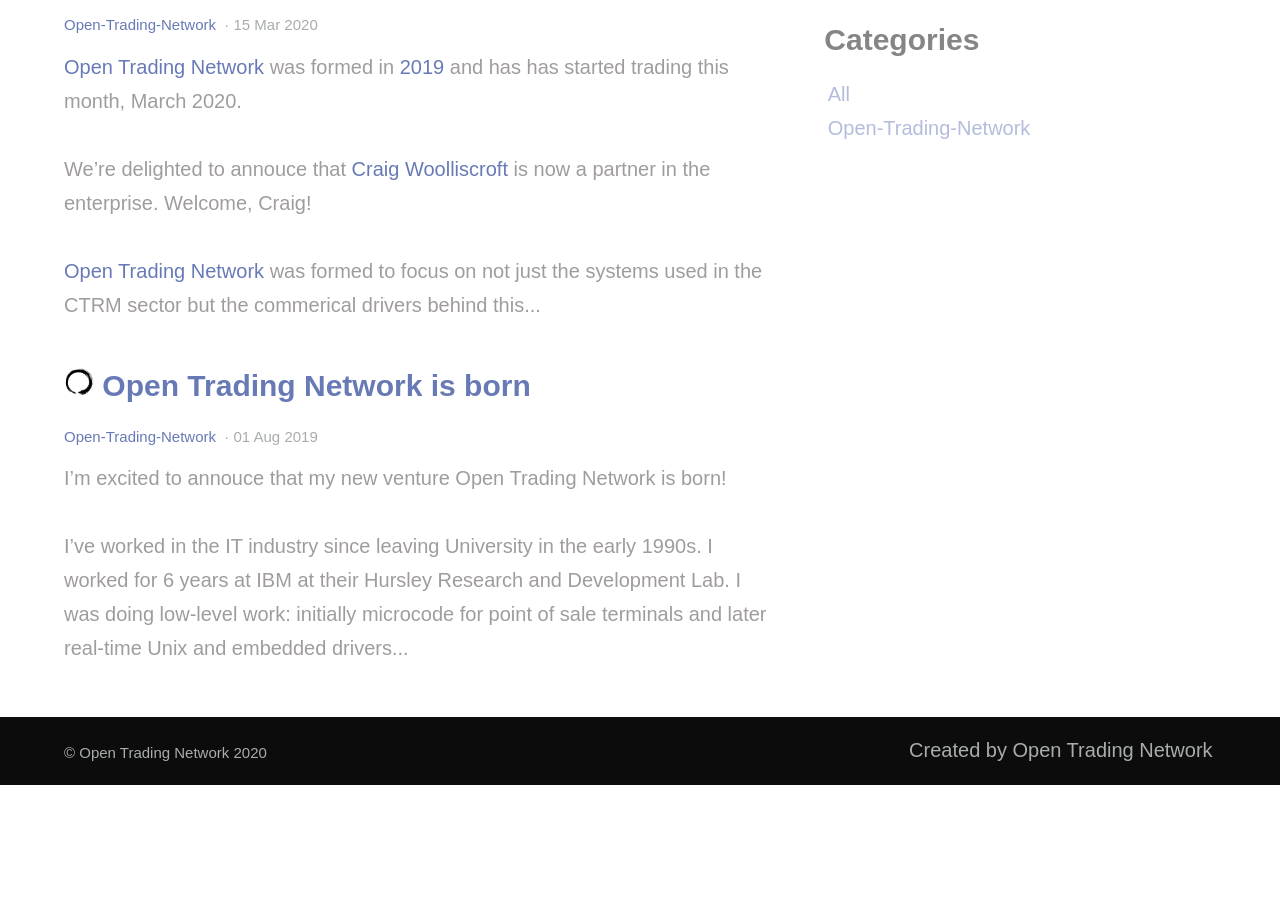
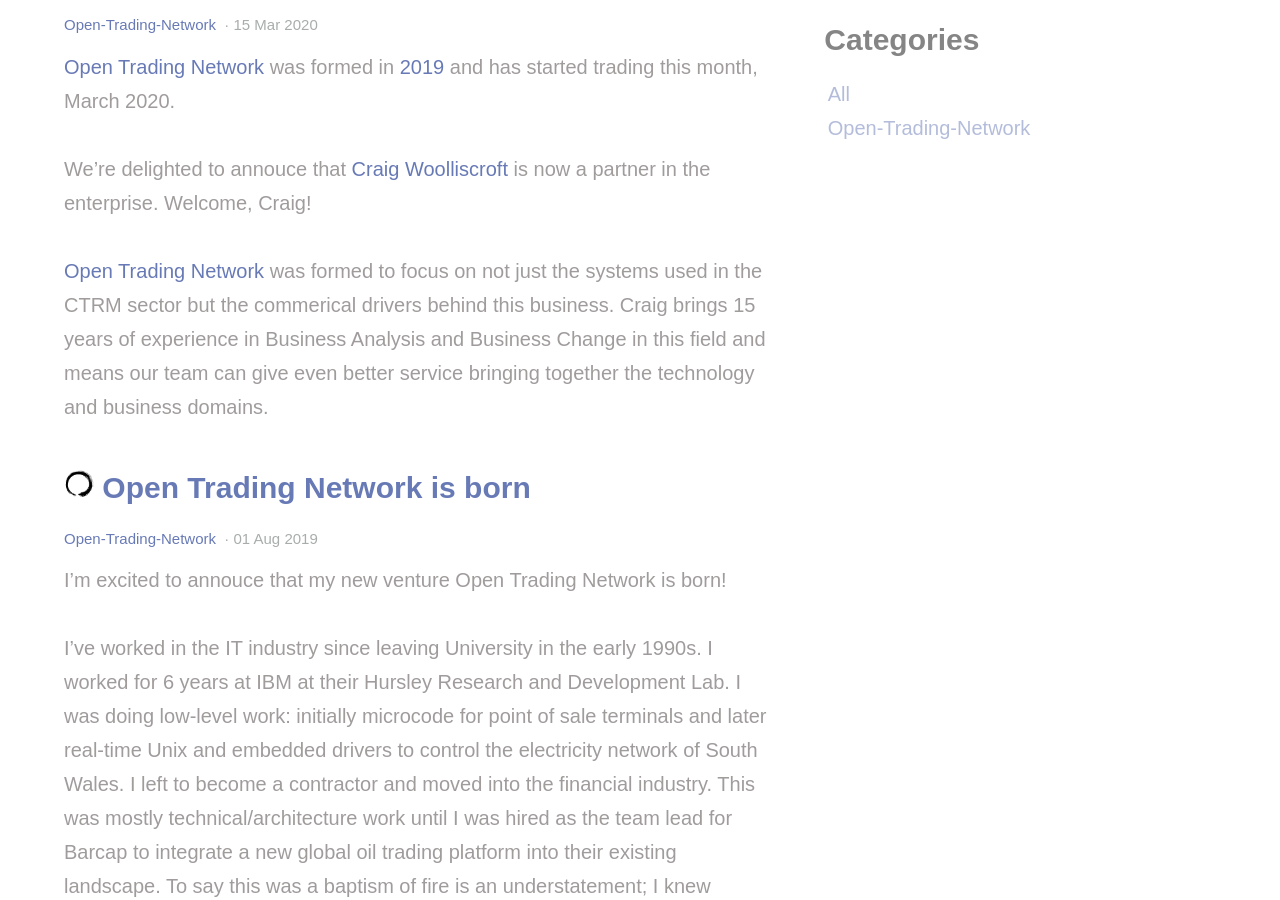
Before and after one commit to opentrading-net/opentrading-net.github.io, a Jekyll site: the page built from _category/Open-Trading-Network.md, in a window 1280 px wide and 900 px high, scrolled down 549 px. Built offline with Jekyll 4.4.1, drawn with Linux system fonts in a browser that asks for light colours; before the commit the page ends 1334 px from its top, so only the background shows below that; some of the changed text lies outside the part shown.

Commit message:
Exceprts

```diff
--- a/_includes/post-preview.html
+++ b/_includes/post-preview.html
@@ -6,6 +6,6 @@
   </h3>
   {% include site-post-feature.html %}
   {% include post-meta.html %}
-  {{ page.excerpt | markdownify | truncatewords: 60 }}
+  {{ page.excerpt | markdownify }}
 
 </article>
--- a/_includes/post-related.html
+++ b/_includes/post-related.html
@@ -7,7 +7,7 @@
 
         <h4><a href="{{ site.baseurl }}{{ page.url }}">{{ page.title }}</a></h4>
         {% include post-meta.html %}
-        {{ page.excerpt | markdownify | truncatewords: 20 }}
+        {{ page.excerpt | markdownify }}
 
       </article>
     </li>
--- a/_posts/2020-03-15-craig-otn.md
+++ b/_posts/2020-03-15-craig-otn.md
@@ -7,7 +7,7 @@
 author: dregan
 ---
 
-[Open Trading Network] was formed in [2019](/open-trading-network/2019/08/01/setup-otn/) and has has started trading this month, March 2020.
+[Open Trading Network] was formed in [2019](/open-trading-network/2019/08/01/setup-otn/) and has started trading this month, March 2020.
 
 We're delighted to annouce that [Craig Woolliscroft] is now a partner in the enterprise. Welcome, Craig!
 
```
